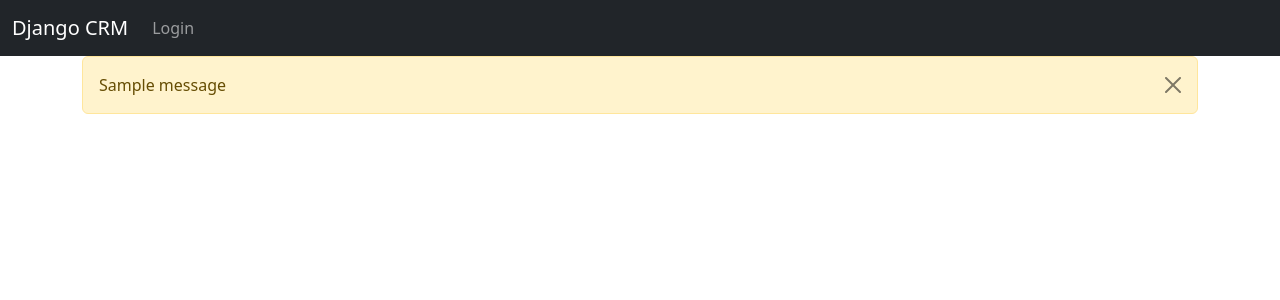
After one commit to enigma0008/Django-CRM, a Django app: template website/templates/base.html in a window 1280 px wide. The commit adds this page. Shown: the top 300 px of the page. Run offline with Django 5.2, Linux system fonts and the light colour scheme; the template is opened without the code that fills it, so the values that code supplies are empty; tables that the repository leaves empty hold one stand-in row (values such as "Sample post"); one stand-in notice (Sample message) is shown.

Commit message:
third commit

```diff
--- /dev/null
+++ b/website/templates/base.html
@@ -0,0 +1,28 @@
+<!doctype html>
+<html lang="en">
+  <head>
+    <meta charset="utf-8">
+    <meta name="viewport" content="width=device-width, initial-scale=1">
+    <title>Django CRM</title>
+    <link href="https://cdn.jsdelivr.net/npm/bootstrap@5.3.5/dist/css/bootstrap.min.css" rel="stylesheet" integrity="sha384-SgOJa3DmI69IUzQ2PVdRZhwQ+dy64/BUtbMJw1MZ8t5HZApcHrRKUc4W0kG879m7" crossorigin="anonymous">
+  </head>
+  <body>
+    {% include 'navbar.html' %}
+    <div class="container">
+        {% if messages %}
+        {% for message in messages %}
+        <div class="alert alert-warning alert-dismissible fade show" role="alert">
+            {{message}}
+            <button type="button" class="btn-close" data-bs-dismiss="alert" aria-label="Close"></button>
+          </div>
+        {% endfor %}
+
+        {% endif %}
+        {% block content %}
+        {% endblock %}
+    </div>
+
+    </h1>
+    <script src="https://cdn.jsdelivr.net/npm/bootstrap@5.3.5/dist/js/bootstrap.bundle.min.js" integrity="sha384-k6d4wzSIapyDyv1kpU366/PK5hCdSbCRGRCMv+eplOQJWyd1fbcAu9OCUj5zNLiq" crossorigin="anonymous"></script>
+  </body>
+</html>
--- /dev/null
+++ b/website/templates/navbar.html
@@ -0,0 +1,22 @@
+<nav class="navbar navbar-expand-lg navbar-dark bg-dark">
+    <div class="container-fluid">
+      <a class="navbar-brand" href="{% url 'home' %}">Django CRM</a>
+      <button class="navbar-toggler" type="button" data-bs-toggle="collapse" data-bs-target="#navbarSupportedContent" aria-controls="navbarSupportedContent" aria-expanded="false" aria-label="Toggle navigation">
+        <span class="navbar-toggler-icon"></span>
+      </button>
+      <div class="collapse navbar-collapse" id="navbarSupportedContent">
+        <ul class="navbar-nav me-auto mb-2 mb-lg-0">
+            {% if user.is_authenticated %}
+            <li class="nav-item">
+            <a class="nav-link" href="{% url 'logout' %}">Logout</a>
+          </li>
+          {% else %}
+          <li class="nav-item">
+            <a class="nav-link" href="{% url 'home' %}">Login</a>
+          </li>
+
+          {% endif %}
+        </ul>
+      </div>
+    </div>
+  </nav>
--- a/website/urls.py
+++ b/website/urls.py
@@ -3,4 +3,6 @@ from . import views
 
 urlpatterns =[
     path('',views.home, name='home'),
+    # path('login/',views.login_user, name='login'),
+     path('logout/',views.logout_user, name='logout'),
 ]
```
Also changed, not shown: website/templates/home.html (+27 -1 lines), website/views.py (+24 -2 lines).
